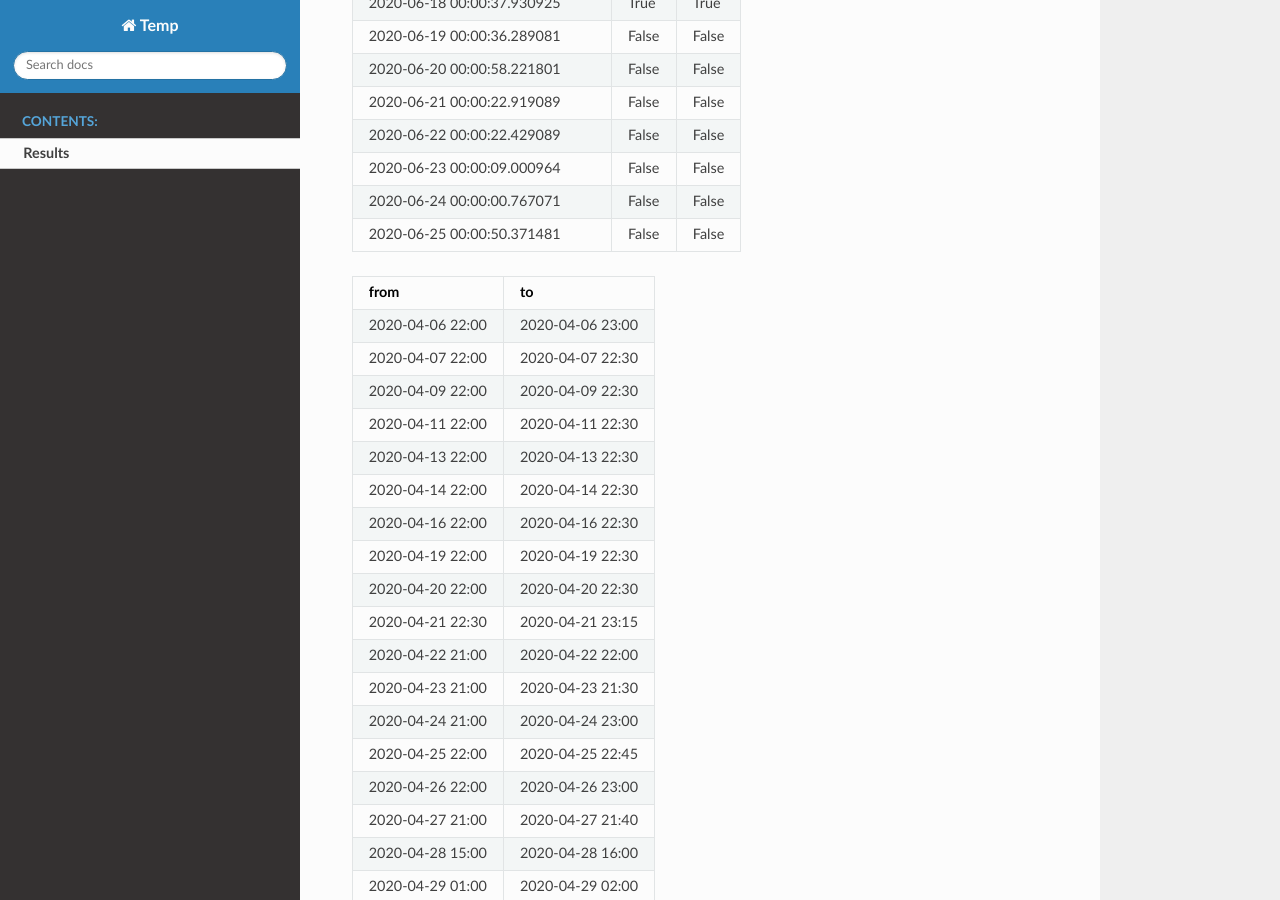
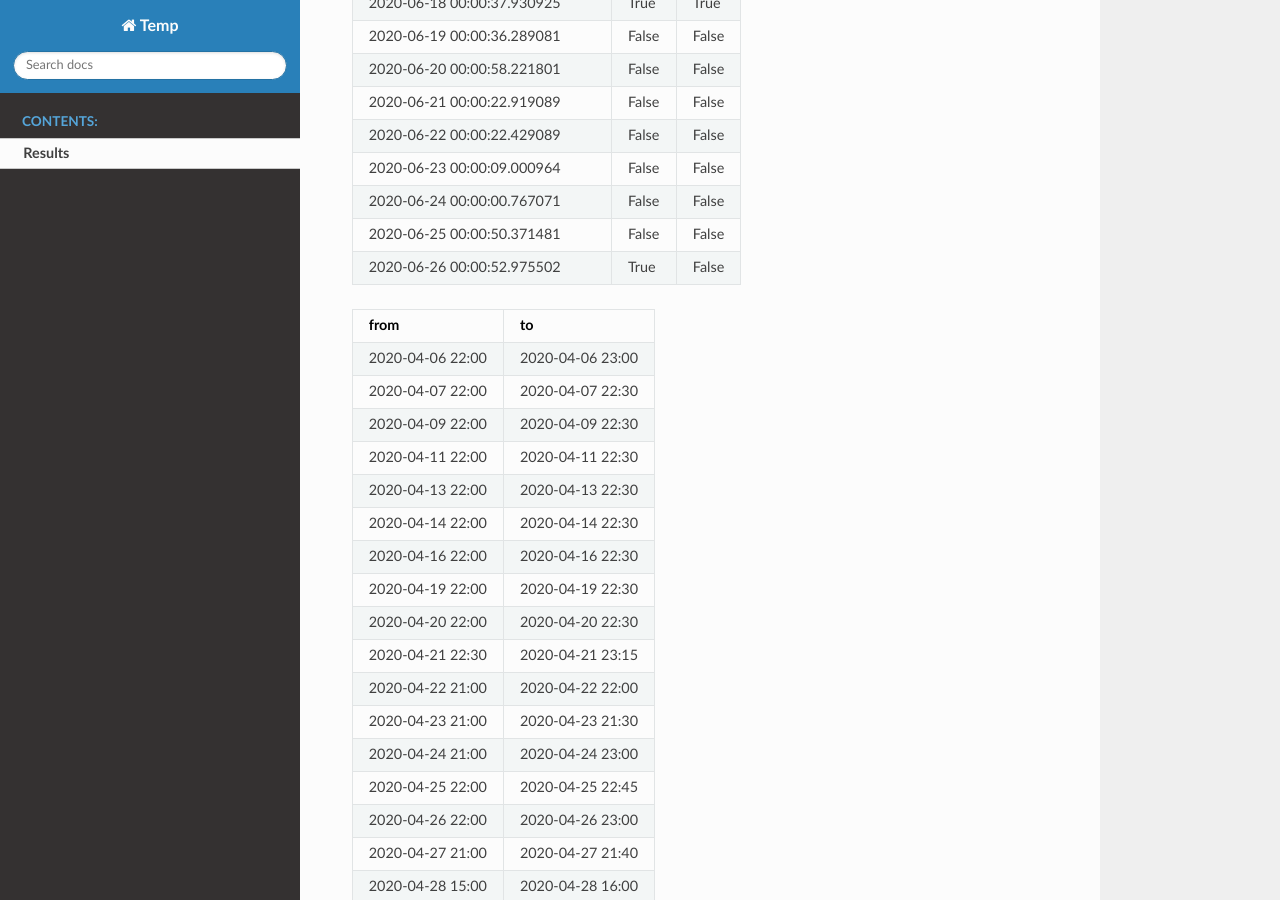
Before and after one commit to shlomow/queries-results, a Sphinx documentation site: the page built from source/results.rst, in a window 1280 px wide and 900 px high, scrolled down 2660 px. Built offline with Sphinx 7.4.7 and the Read the Docs theme 2.0.0, drawn with Linux system fonts in a browser that asks for light colours.

Commit message:
update results

```diff
--- a/source/results.rst
+++ b/source/results.rst
@@ -89,6 +89,7 @@ forth experiment: 18.06.2020
    2020-06-23 00:00:09.000964, False, False
    2020-06-24 00:00:00.767071, False, False
    2020-06-25 00:00:50.371481, False, False
+   2020-06-26 00:00:52.975502, True, False
 
 .. csv-table::
    :header: "from", "to"
```
Also changed, not shown: results.json (+1 -1 lines).
